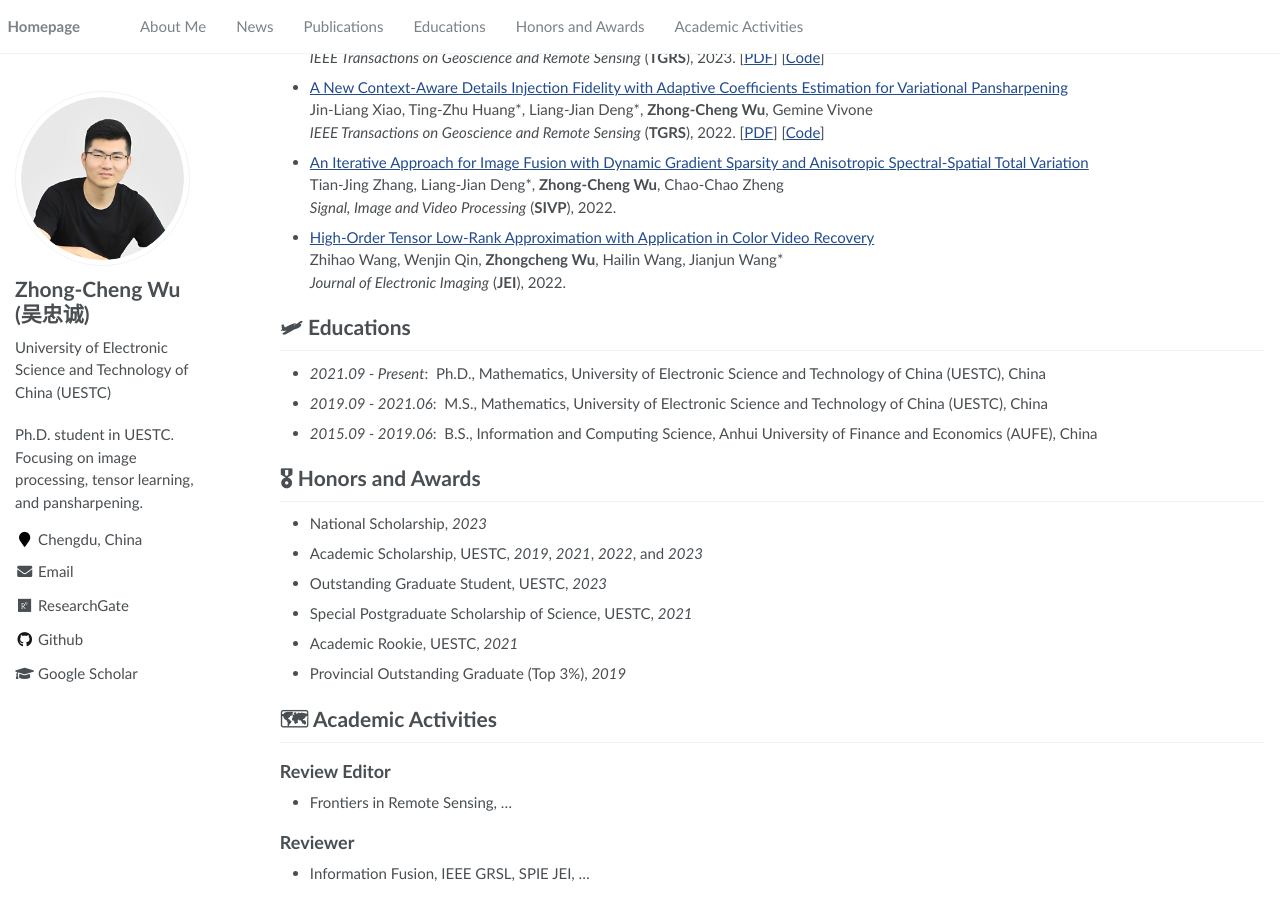
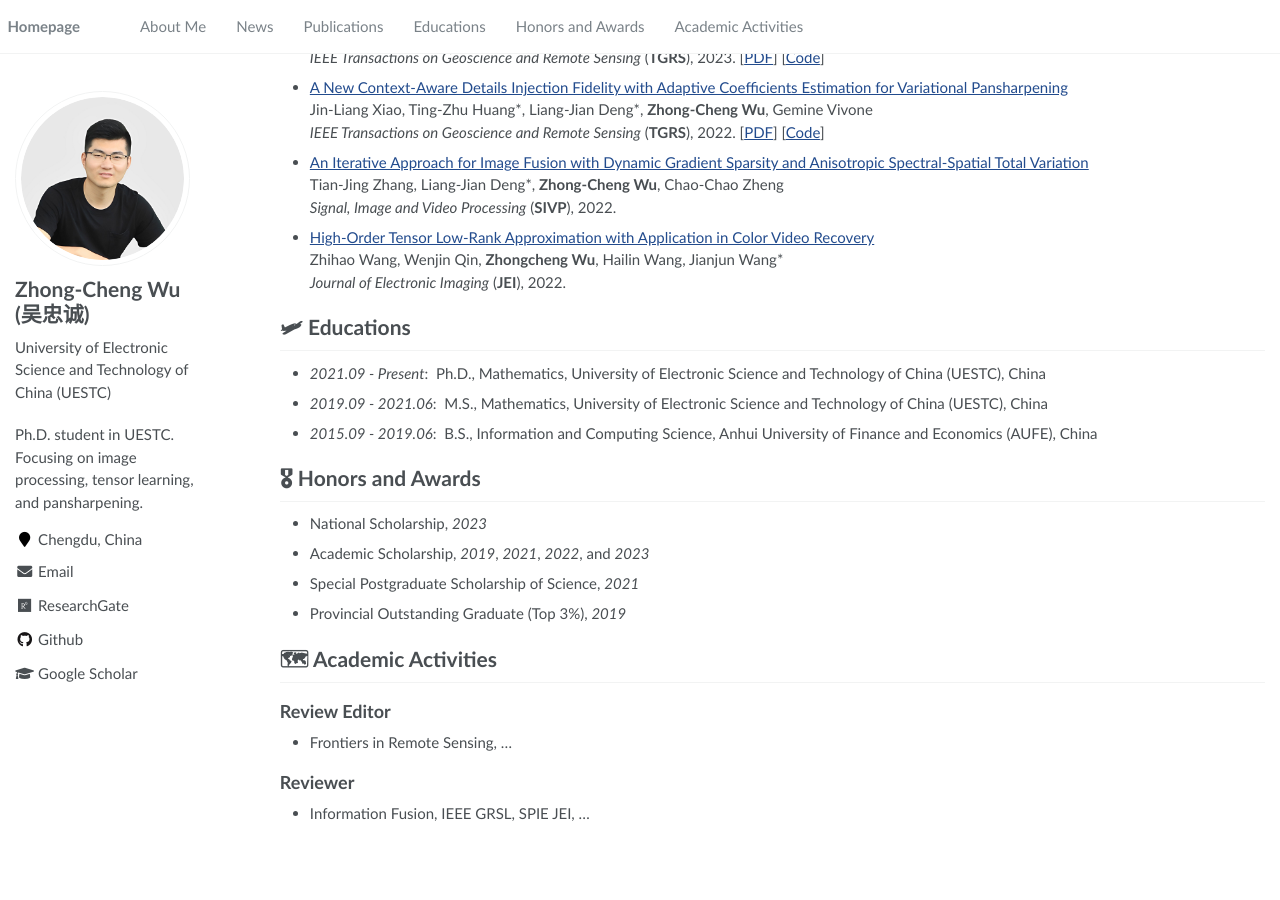
Before and after one commit to zhongchengwu/zhongchengwu.github.io, a Jekyll site: the page built from _pages/about.md, in a window 1280 px wide and 900 px high, scrolled down 1405 px. Built offline with Jekyll 4.4.1, drawn with Linux system fonts in a browser that asks for light colours; after the commit the page ends 2245 px from its top, so only the background shows below that.

Commit message:
Update about.md

```diff
--- a/_pages/about.md
+++ b/_pages/about.md
@@ -126,10 +126,8 @@ E-mail: <wuzhch97@163.com> &emsp;
 
 # 🎖 Honors and Awards
 - National Scholarship, *2023*
-- Academic Scholarship, UESTC, *2019*, *2021*, *2022*, and *2023*
-- Outstanding Graduate Student, UESTC, *2023*
-- Special Postgraduate Scholarship of Science, UESTC, *2021*
-- Academic Rookie, UESTC, *2021*
+- Academic Scholarship, *2019*, *2021*, *2022*, and *2023*
+- Special Postgraduate Scholarship of Science, *2021*
 - Provincial Outstanding Graduate (Top 3%), *2019*
 
 # 🗺 Academic Activities
```
